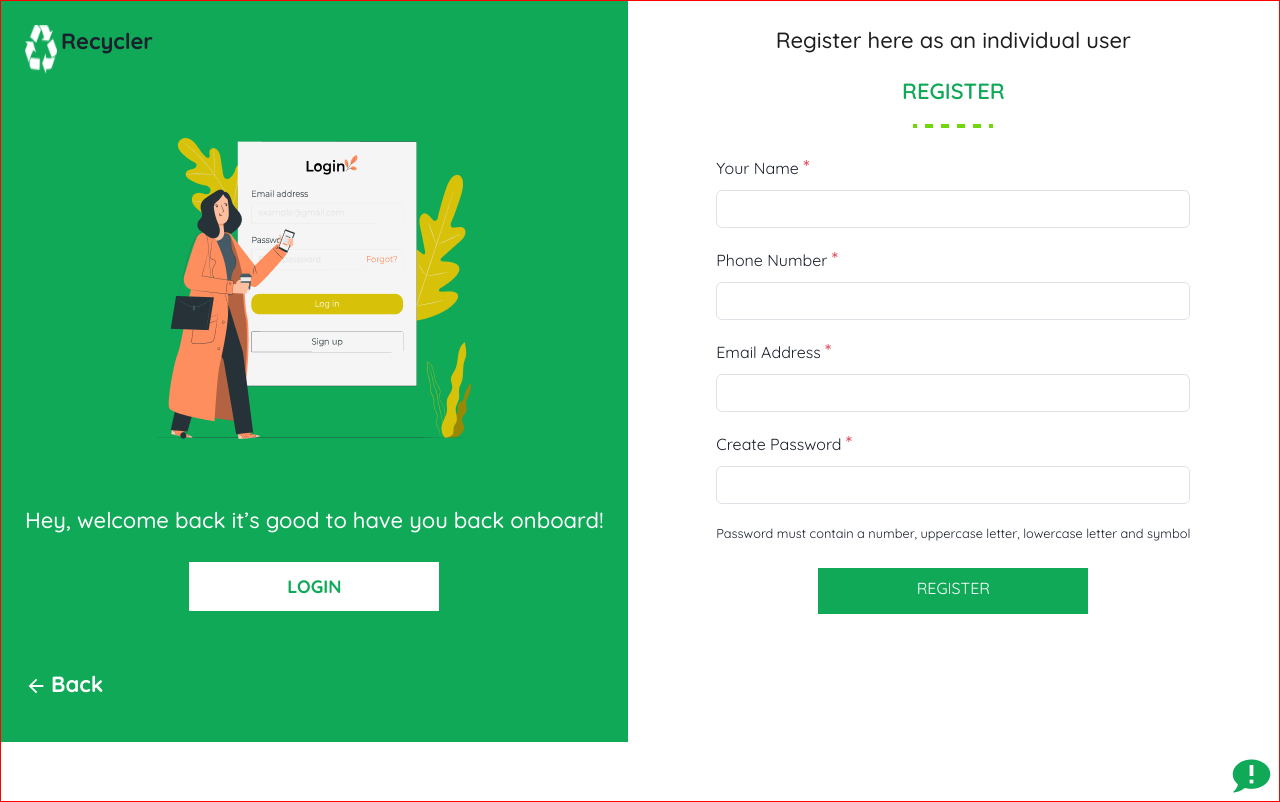
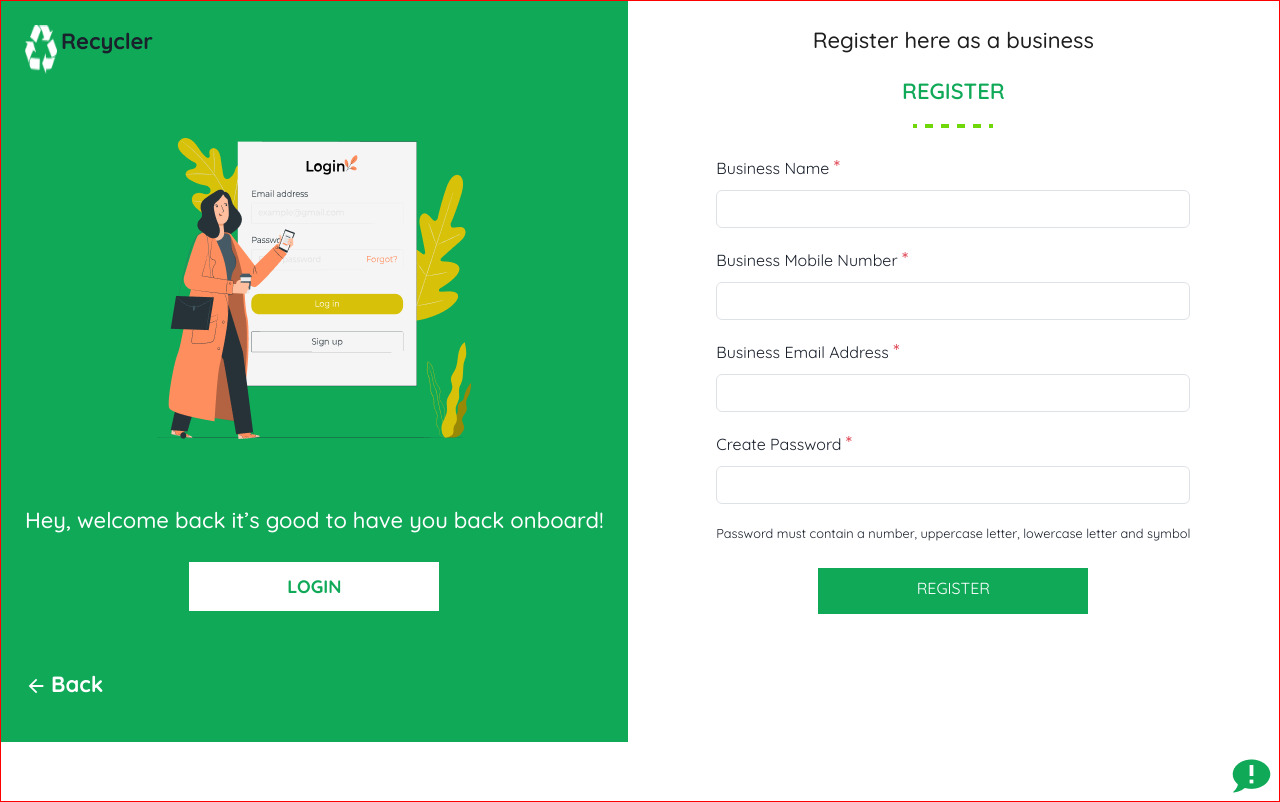
Before and after one commit to Recycler-App/Frontend, a React (Create React App) app: page /Business in a window 1280 px wide. Built offline with nearby package versions, Linux system fonts and the light colour scheme.

Commit message:
finally done with the register series

```diff
--- a/src/components/AboutUs.tsx
+++ b/src/components/AboutUs.tsx
@@ -7,6 +7,7 @@ import pana from '../assets/pana.png'
 import chisom from '../assets/chisom.jpg'
 import maureen from '../assets/maureen.png'
 import lydia from '../assets/lydia.png'
+import annabel from '../assets/Annabel.jpg'
 
 const AboutUs = () => {
   return (
@@ -73,9 +74,9 @@ const AboutUs = () => {
               </div>
             </div>
             <div className='teamImg text-center mt-3'>
-              <img className='mt-3 mt-md-2' src={lydia} alt='lydia' />
+              <img className='mt-3 mt-md-2 teamimg' src={annabel} alt='annabel' />
               <div className='p-3 div-one'>
-                <h3>Umeh Chinonye Lydia</h3>
+                <h3>Nnawuihe Annabel Adaeze</h3>
                 <p>Back-end Engineer</p>
               </div>
             </div>
--- a/src/register/Business.tsx
+++ b/src/register/Business.tsx
@@ -10,7 +10,7 @@ const Business = () => {
         <Side />
       </article>
       <article className='text-center p-4 mt-3 reg-ind'>
-        <h4>Register here as an individual user</h4>
+        <h4>Register here as a business</h4>
         <div className='div-ind mt-4 mt-md-2'>
           <h2>REGISTER</h2>
           <img className='text-center' src={line2} alt='line2' />
@@ -19,7 +19,7 @@ const Business = () => {
           <form>
             <div className='mb-3'>
               <label htmlFor='exampleInputEmail1' className='form-label'>
-                Your Name <span className='text-danger fs-5'>*</span>
+                Business Name <span className='text-danger fs-5'>*</span>
               </label>
               <input
                 type='text'
@@ -30,7 +30,8 @@ const Business = () => {
             </div>
             <div className='mb-3'>
               <label htmlFor='exampleInputPassword1' className='form-label'>
-                Phone Number <span className='text-danger fs-5'>*</span>
+                Business Mobile Number{' '}
+                <span className='text-danger fs-5'>*</span>
               </label>
               <input
                 type='number'
@@ -40,7 +41,8 @@ const Business = () => {
             </div>
             <div className='mb-3'>
               <label htmlFor='exampleInputPassword1' className='form-label'>
-                Email Address <span className='text-danger fs-5'>*</span>
+                Business Email Address{' '}
+                <span className='text-danger fs-5'>*</span>
               </label>
               <input
                 type='email'
--- a/src/style/AboutUs.css
+++ b/src/style/AboutUs.css
@@ -92,5 +92,6 @@ body {
   }
   .teamimg {
     height: 260px;
+    object-fit: cover;
   }
 }
```
Also changed, not shown: src/assets/Annabel.jpg (added).
